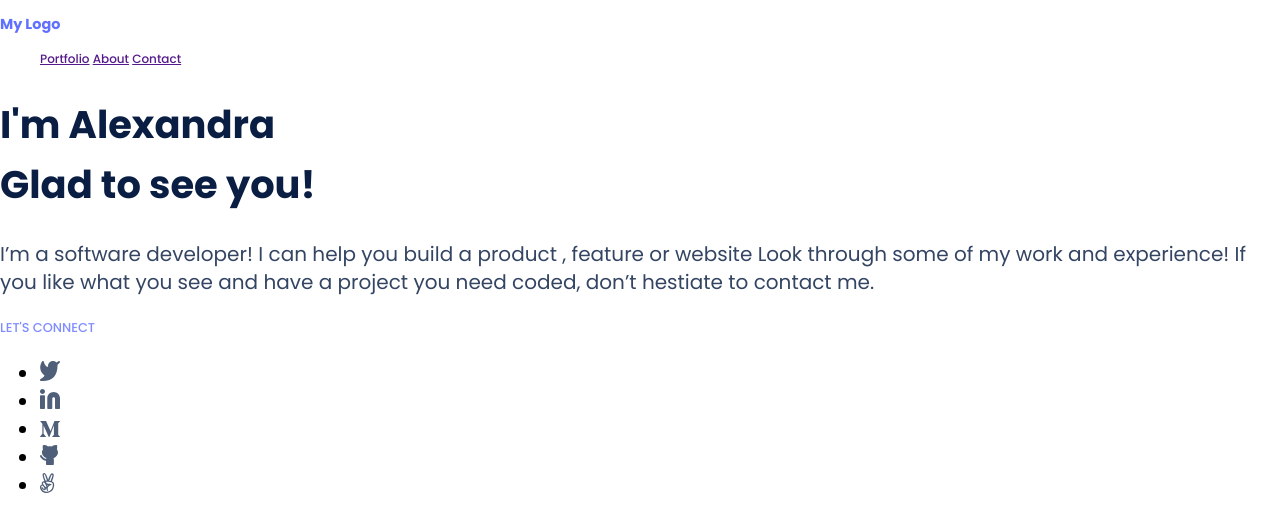
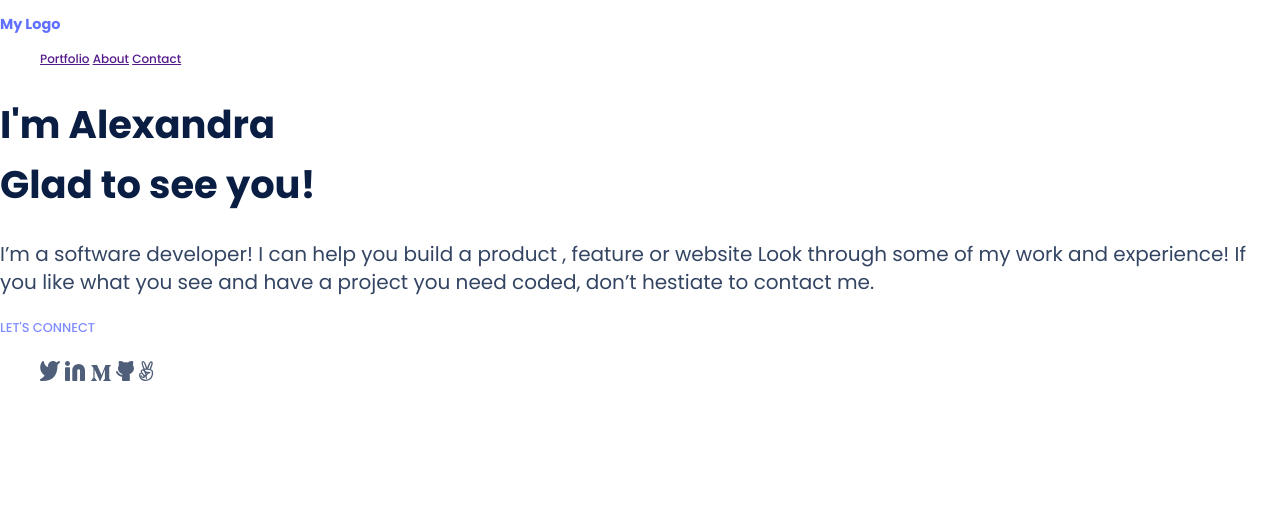
Before and after one commit to aeh1707/portfolio, a website: page index.html in a window 1280 px wide. Drawn offline with Linux system fonts and the light colour scheme.

Commit message:
Fix icons style

```diff
--- a/styles.css
+++ b/styles.css
@@ -28,7 +28,8 @@ body {
     color: #344563;
 }
 
-nav ul li {
+nav li,
+.intro li {
     display: inline-block;
     list-style-type: none;
     margin: 0;
```
